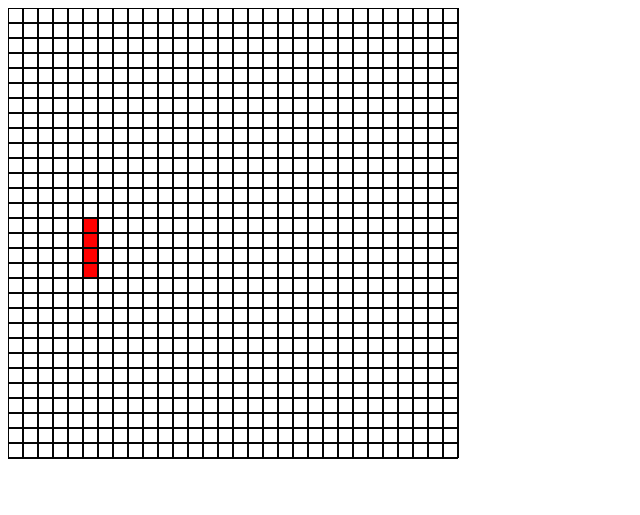
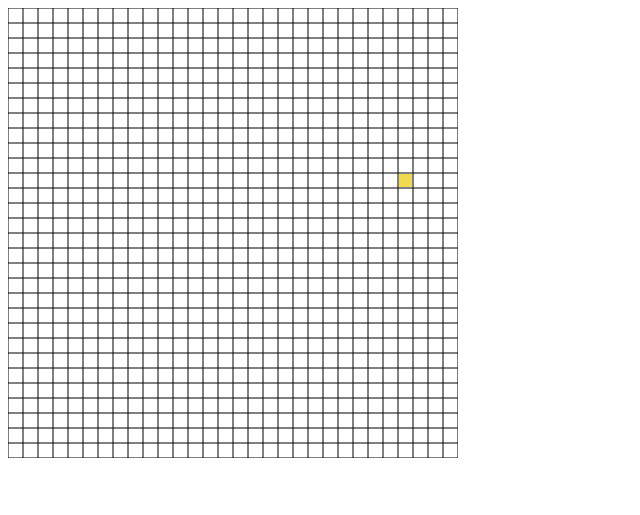
Before and after one commit to dms51971007/Egor_snake, a plain HTML site: page index.html in a window 1280 px wide. Shown: the whole page, without its empty margins (0-640 px from the left). Drawn offline with Linux system fonts and the light colour scheme.

Commit message:
двигается и управляется. 2”

```diff
--- a/game1.js
+++ b/game1.js
@@ -2,9 +2,12 @@ var snake;
 var width = 15;
 var mX = 30;
 var mY = 30;
+
+var prizeX, prizeY;
 var nextMove = [0, 1];
 var ctx;
 var canvas;
+var gameOver = true;
 
 init();
 
@@ -12,47 +15,65 @@ function init() {
     snake = new Array;
     var pos = [5, 9];
     snake.push(pos);
-    var pos = [5, 10];
-    snake.push(pos);
-    var pos = [5, 11];
-    snake.push(pos);
-    var pos = [5, 12];
-    snake.push(pos);
     canvas = document.getElementById('canvas');
+    canvas.width = width * mX;
+    canvas.height = width * mY;
+
     ctx = canvas.getContext('2d');
 
     draw_field();
-    var timerId = setInterval(() => makeMove(), 1000);
+    let timerId = setInterval(() => makeMove(), 200);
 
     document.addEventListener('keydown', logKey);
 
 }
 
 function logKey(e) {
-    var code = e.keyCode;
+    let code = e.keyCode;
+    if (!gameOver) {
         switch (code) {
             case 37:
-            nextMove = [-1,0];
+                nextMove = [-1, 0];
                 break; //Left key
             case 38:
-            nextMove = [0,-1];
+                nextMove = [0, -1];
                 break; //Up key
             case 39:
-            nextMove = [1,0];
+                nextMove = [1, 0];
                 break; //Right key
             case 40:
-            nextMove = [0,1];
+                nextMove = [0, 1];
                 break; //Down key
+        }
+    } else {
+        console.log(code);
+        if (code == 32) gameOver = false;
     }
 }
 
 
 function makeMove() {
-    var x = snake[snake.length - 1][0] + nextMove[0];
-    var y = snake[snake.length - 1][1] + nextMove[1];
+    if (!gameOver) {
+        let x = snake[snake.length - 1][0] + nextMove[0];
+        let y = snake[snake.length - 1][1] + nextMove[1];
+        if (x < 0) x = mX;
+        if (x > mX) x = 0;
+        if (y < 0) y = mY;
+        if (y > mY) y = 0;
+
         snake.push([x, y]);
         draw_snake();
+        if (prizeX == x && prizeY == y)
+            set_priz();
+        else
             snake.shift();
+
+        for (let i = 0; i < snake.length - 1; i++) {
+            if (snake[i][0] == x && snake[i][1] == y)
+                gameOver = true;
+        };
+    }
+
 }
 
 function draw_segment(ctx, x, y, color) {
@@ -62,35 +83,45 @@ function draw_segment(ctx, x, y, color) {
     ctx.fill();
 }
 
-function draw_snake() {
-    for (var pr in snake) {
-        var x = snake[pr][0];
-        var y = snake[pr][1];
-        if (pr == 0) {
-            ctx.fillStyle = "#ffffff";
-            ctx.fillRect(x * width + 1, y * width + 1, width - 2, width - 2);
-        } else {
-            ctx.fillStyle = "#ff0000";
+function draw_rect(x, y, color) {
+    ctx.fillStyle = color;
     ctx.fillRect(x * width + 1, y * width + 1, width - 2, width - 2);
 }
+
+function draw_snake() {
+    for (let pr in snake) {
+        let x = snake[pr][0];
+        let y = snake[pr][1];
+        if (pr == 0) draw_rect(x, y, "#ffffff")
+        else draw_rect(x, y, "#ff0000");
+    }
+    ctx.stroke();
 }
 
-    ctx.stroke();
+function getRandomInt(max) {
+    return Math.floor(Math.random() * Math.floor(max));
+}
+
+function set_priz() {
+    prizeX = getRandomInt(mX);
+    prizeY = getRandomInt(mY);
+    draw_rect(prizeX, prizeY, "#f0db4f");
 
 }
 
+
 function draw_field() {
-    for (var i = 0; i <= mX; i++) {
+   for (var i = 0; i <= mY + 1; i++) {
         ctx.moveTo(0, i * width);
-        ctx.lineTo(width * mY, i * width);
+        ctx.lineTo(width * (mX + 1), i * width);
 
     }
 
-    for (i = 0; i <= mY; i++) {
+    for (i = 0; i <= mX + 1; i++) {
         ctx.moveTo(i * width, 0);
-        ctx.lineTo(width * i, mX * width);
+        ctx.lineTo(width * i, (1 + mY) * width);
 
     }
-
+    set_priz();
     ctx.stroke();
 }
--- a/index.html
+++ b/index.html
@@ -1,13 +1,13 @@
 <!DOCTYPE html>
 <html>
- <head>
-  <meta charset="utf-8"/>
 
+<head>
+    <meta charset="utf-8" />
+</head>
 
-  </head>
- <body>
-   <canvas id="canvas" width="500" height="500"></canvas>
-  <script src="game1.js"></script>
+<body>
+    <canvas id="canvas"></canvas>
+    <script src="game1.js"></script>
+</body>
 
- </body>
 </html>
```
Lines whose indentation alone changed are shown as unchanged.
